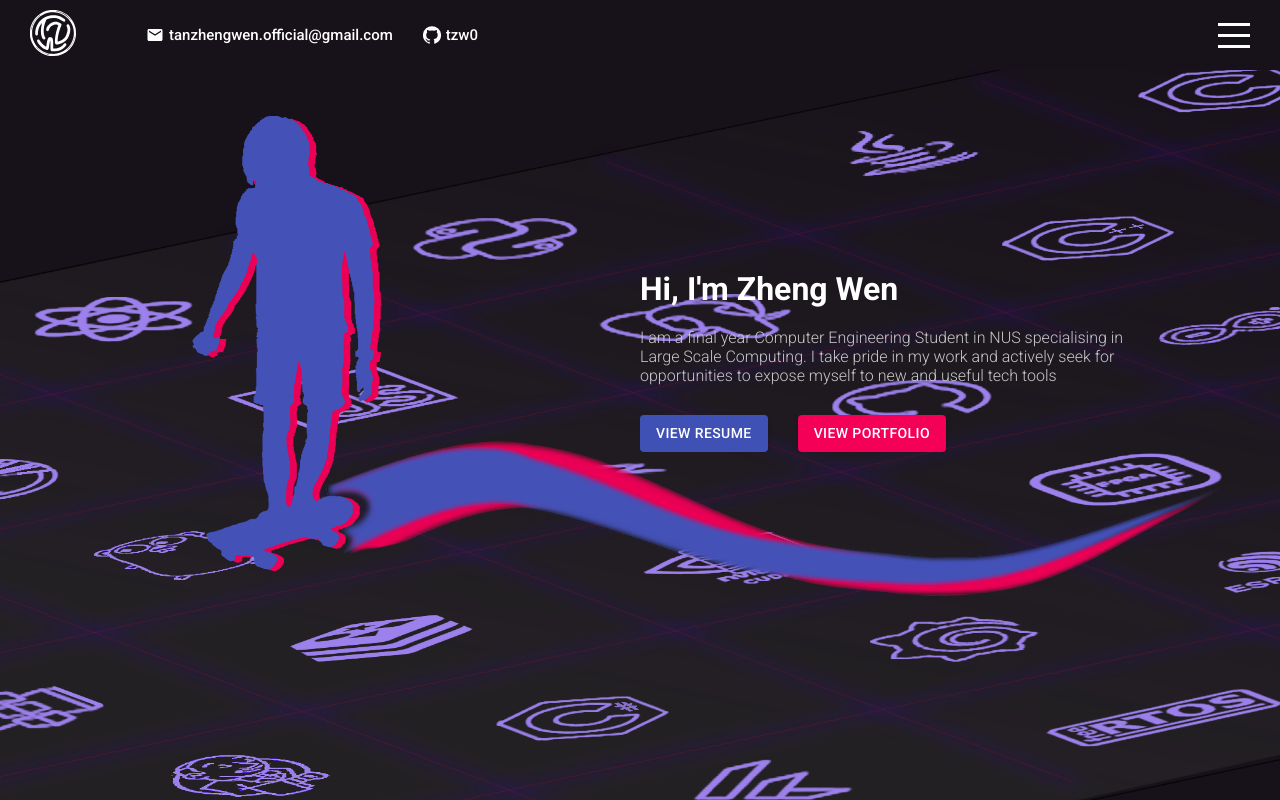
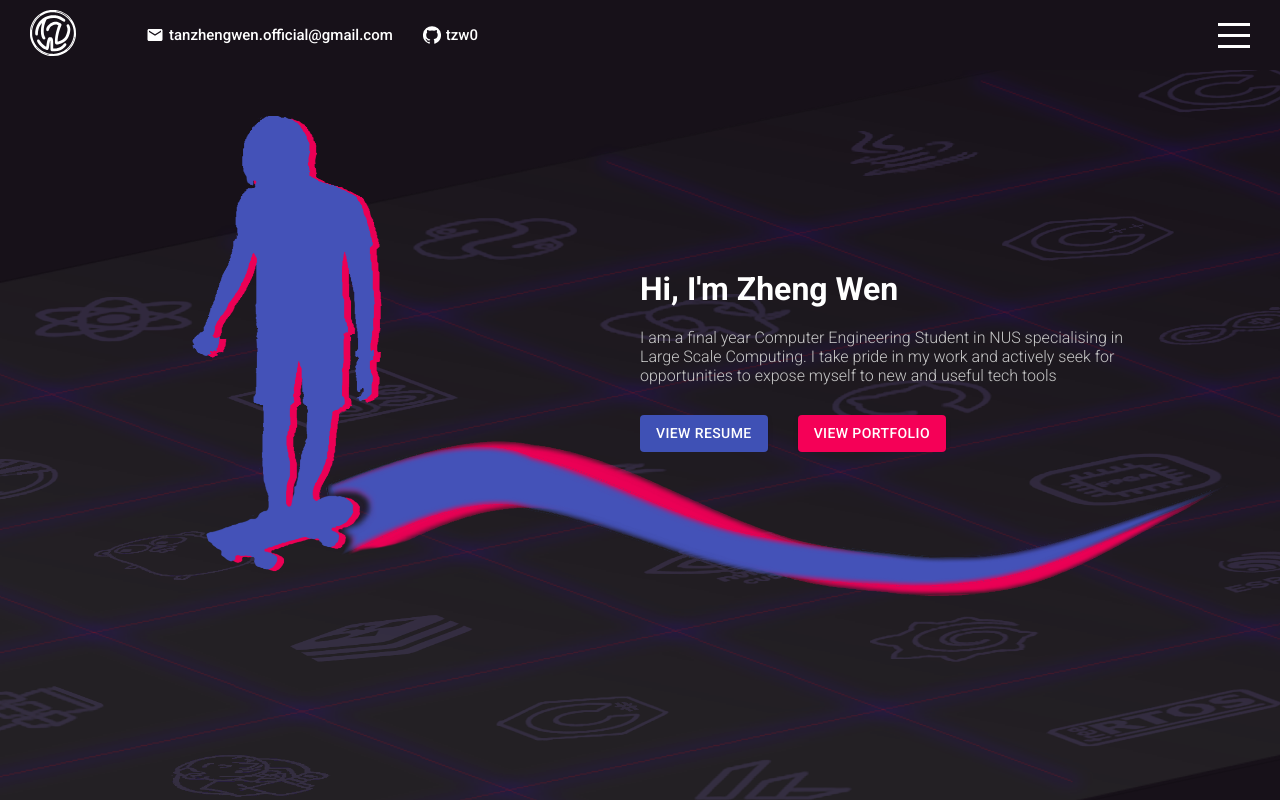
Before and after one commit to tzw0/profile, a React (Create React App) app: page / in a window 1280 px wide. Built offline with nearby package versions, Linux system fonts and the light colour scheme.

Commit message:
adjust background logo opacity

```diff
--- a/src/components/background/background.scss
+++ b/src/components/background/background.scss
@@ -6,7 +6,7 @@
         left: -70vw;
         bottom: -20vh;
 
-        z-index: 0;
+        z-index: 1;
 
         img{
             height: 120vh;
@@ -18,8 +18,8 @@
         position: fixed;
         left: -70vw;
         bottom: -20vh;
-        // opacity: 32%;
-        z-index: 0;
+        opacity: 15%;
+        z-index: 2;
 
         img{
             height: 120vh;
--- a/src/components/educationList/educationList.scss
+++ b/src/components/educationList/educationList.scss
@@ -7,7 +7,7 @@
     border-radius: 10px;
     cursor: pointer;
     color: $mainColor;
-    z-index: 1;
+    z-index: 10;
 
     @include mobile{
         margin-right: 20px;
--- a/src/components/intro/intro.scss
+++ b/src/components/intro/intro.scss
@@ -20,7 +20,7 @@
             left: 15vw;
             bottom: 25vh;
 
-            z-index: 1;
+            z-index: 10;
             // margin: 10vh 10vw;
 
             img{
@@ -34,7 +34,7 @@
     }
 
     .introParagraph{
-        z-index: 1;
+        z-index: 10;
         margin: 25vh 10vw;
         width: 40vw;
 
--- a/src/components/menu/menu.scss
+++ b/src/components/menu/menu.scss
@@ -7,7 +7,7 @@
     position: fixed;
     top: 0;
     right: -300px;
-    z-index: 2;
+    z-index: 20;
     display: flex;
     flex-direction: column;
     align-items: center;
--- a/src/components/modules/modules.scss
+++ b/src/components/modules/modules.scss
@@ -51,7 +51,7 @@
            h4{
                font-size: 15px;
                position: absolute;
-               z-index: 1;
+               z-index: 10;
                color: $mainColor;
                bottom: 0;
                background-color: $outline;
@@ -63,7 +63,7 @@
                width: 100%;
                height: 100%;
                object-fit: cover;
-               z-index: 1;
+               z-index: 10;
                overflow: hidden;
            }
 
--- a/src/components/topbar/topbar.scss
+++ b/src/components/topbar/topbar.scss
@@ -6,7 +6,7 @@
     background-color: $background;
     color: $mainColor;
     position: fixed;
-    z-index: 3;
+    z-index: 30;
     transition: all 1s ease;
 
     .wrapper{
```
